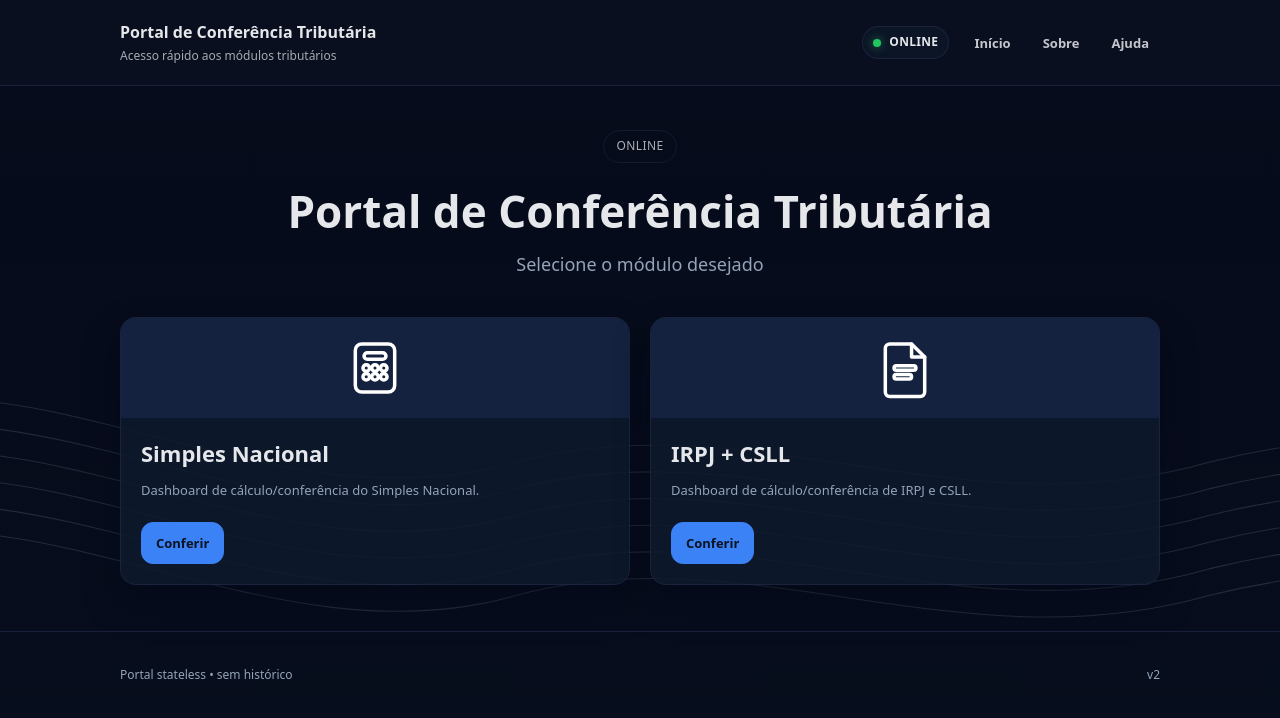
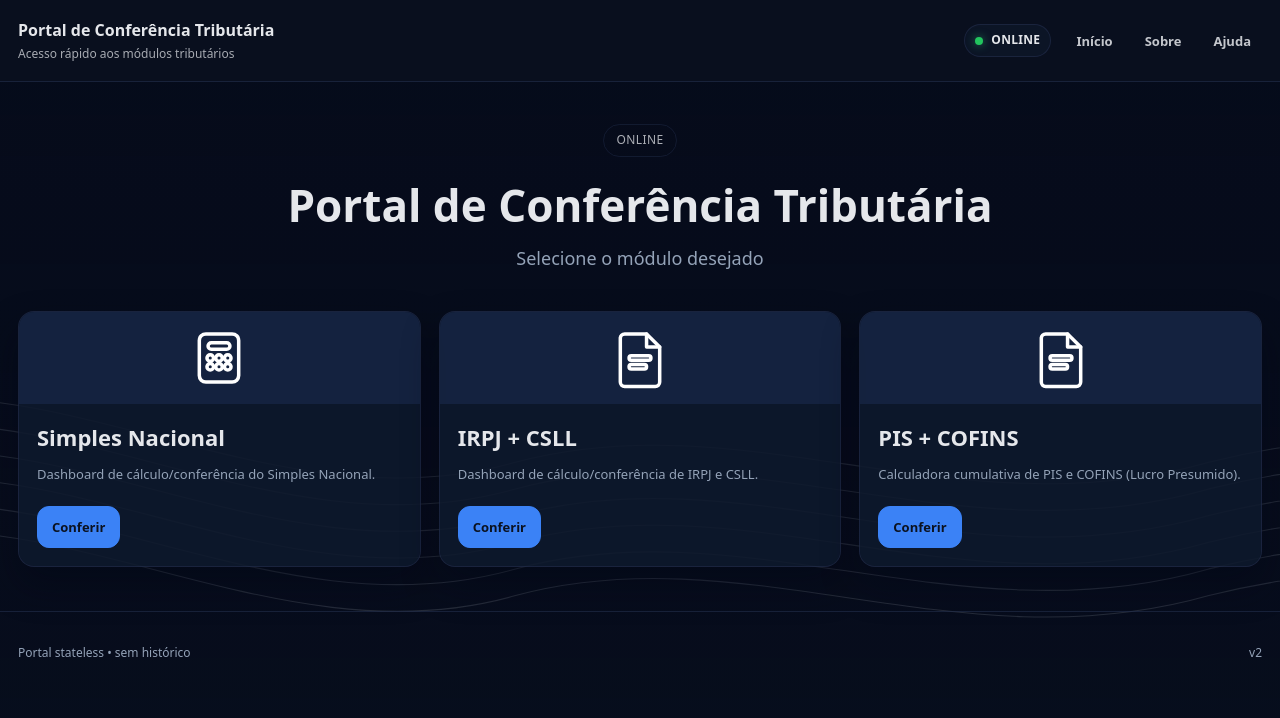
Before and after one commit to arthurrian130-bit/portal-conferencia-tributaria, a Flask app: page / in a window 1280 px wide. Shown: the top 718 px of the page. Run offline with Flask 3, Linux system fonts and the light colour scheme.

Commit message:
Add files via upload

```diff
--- a/app.py
+++ b/app.py
@@ -5,7 +5,7 @@ import os
 from pathlib import Path
 from urllib.parse import urlparse
 
-from flask import Flask, abort, jsonify, redirect, render_template, request
+from flask import Flask, abort, jsonify, redirect, render_template, request, send_from_directory
 
 try:
     from flask_compress import Compress
@@ -43,6 +43,7 @@ app.config["PORTAL_DESCRIPTION"] = os.getenv(
 )
 app.config["SIMPLES_URL"] = os.getenv("SIMPLES_URL", "https://simplesdash.manus.space")
 app.config["IRPJ_URL"] = os.getenv("IRPJ_URL", "https://calc-fiscal-2etwmuhb.manus.space/")
+app.config["PIS_COFINS_URL"] = os.getenv("PIS_COFINS_URL", "https://dashpiscofins.manus.space")
 app.config["SEND_FILE_MAX_AGE_DEFAULT"] = 31536000
 app.config["APP_ENV"] = os.getenv("APP_ENV", "production")
 app.config["COMPRESS_ALGORITHM"] = "gzip"
@@ -63,7 +64,22 @@ def get_modules():
             "description": "Dashboard de cálculo/conferência de IRPJ e CSLL.",
             "url": app.config["IRPJ_URL"],
         },
+        {
+            "id": "pis_cofins",
+            "name": "PIS + COFINS",
+            "description": "Calculadora cumulativa de PIS e COFINS (Lucro Presumido).",
+            "url": app.config["PIS_COFINS_URL"],
+        },
     ]
+
+
+def _pis_cofins_dist_dir() -> Path:
+    return (
+        Path(__file__).resolve().parent
+        / "Calculadora PIS e COFINS"
+        / "client"
+        / "dist"
+    )
 
 def _get_preconnect_hints(modules):
     origins = set()
@@ -134,6 +150,28 @@ def go(module_id: str):
         abort(404)
     return redirect(module["url"])
 
+
+@app.get("/pis-cofins")
+def pis_cofins_index():
+    dist_dir = _pis_cofins_dist_dir()
+    index_file = dist_dir / "index.html"
+    if not index_file.exists():
+        return (
+            "Dashboard PIS/COFINS não foi compilado. "
+            "Execute `pnpm install` e `pnpm build` em "
+            "`Calculadora PIS e COFINS/client`.",
+            503,
+        )
+    return send_from_directory(dist_dir, "index.html")
+
+
+@app.get("/pis-cofins/<path:asset_path>")
+def pis_cofins_assets(asset_path: str):
+    dist_dir = _pis_cofins_dist_dir()
+    if not dist_dir.exists():
+        abort(404)
+    return send_from_directory(dist_dir, asset_path)
+
 @app.get("/health")
 def health():
     return jsonify({"status": "ok"})
--- a/static/styles.css
+++ b/static/styles.css
@@ -39,9 +39,9 @@ body::before{
 }
 
 .container{
-  max-width: 1080px;
+  max-width: 1360px;
   margin: 0 auto;
-  padding: 20px;
+  padding: 18px;
 }
 
 .topbar{
@@ -172,9 +172,10 @@ main,
 
 .sector-grid{
   display:grid;
-  grid-template-columns: 1fr;
-  gap: 20px;
+  grid-template-columns: repeat(3, minmax(0, 1fr));
+  gap: 18px;
   margin: 22px 0 26px;
+  justify-items: stretch;
 }
 
 .sector-card{
@@ -185,6 +186,7 @@ main,
   box-shadow: var(--shadow);
   display:flex;
   flex-direction: column;
+  height: 100%;
 }
 .sector-card-link{
   text-decoration: none;
@@ -203,13 +205,13 @@ main,
   outline-offset: 4px;
 }
 .sector-card-top{
-  height: 100px;
+  height: 92px;
   display:flex;
   align-items:center;
   justify-content:center;
 }
 .sector-card-body{
-  padding: 18px 20px 20px;
+  padding: 16px 18px 18px;
   background: var(--panel);
   display:flex;
   flex-direction: column;
@@ -339,8 +341,12 @@ main,
   .sector-card-top{ height: 110px; }
 }
 
-@media (min-width: 900px){
+@media (max-width: 1100px){
   .sector-grid{ grid-template-columns: repeat(2, minmax(0, 1fr)); }
+}
+
+@media (max-width: 720px){
+  .sector-grid{ grid-template-columns: 1fr; }
 }
 
 @media (max-width: 900px){
--- a/templates/base.html
+++ b/templates/base.html
@@ -22,7 +22,7 @@
       <link rel="dns-prefetch" href="{{ host }}">
     {% endfor %}
   {% endif %}
-  <link rel="stylesheet" href="{{ url_for('static', filename='styles.css') }}">
+  <link rel="stylesheet" href="{{ url_for('static', filename='styles.css', v='20260204') }}">
   <script defer src="{{ url_for('static', filename='app.js') }}"></script>
 </head>
 <body>
```
Also changed, not shown: README.md, 3 other files.
